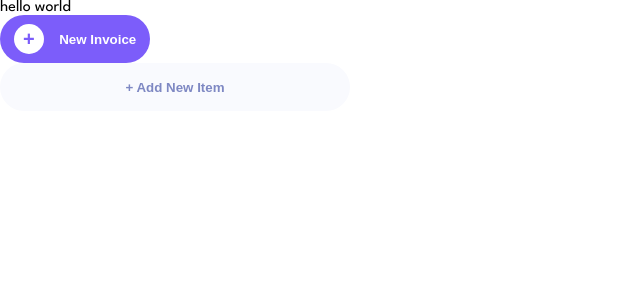
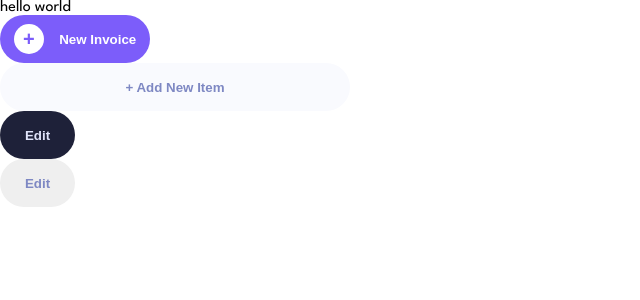
Before and after one commit to julie-ify/invoicease_frontend, a React (Create React App) app: page / in a window 1280 px wide. Shown: the top 300 px of the page, without its empty margins (0-640 px from the left). Built offline with nearby package versions, Linux system fonts and the light colour scheme; the HTML template or start-up script is replaced by a standard one.

Commit message:
Add more buttons

```diff
--- a/src/App.jsx
+++ b/src/App.jsx
@@ -16,8 +16,17 @@ function App() {
 						</span>
 					</div>
 				</Button>
+
 				<Button type="add-item" onClick={() => console.log('added 1 item')}>
 					<span className="font-bold">+ Add New Item</span>
+				</Button>
+
+				<Button type="edit-dark" onClick={() => console.log('added 1 item')}>
+					<span className="font-bold">Edit</span>
+				</Button>
+
+				<Button type="edit-light" onClick={() => console.log('added 1 item')}>
+					<span className="font-bold">Edit</span>
 				</Button>
 			</div>
 		</main>
--- a/src/component/Button.jsx
+++ b/src/component/Button.jsx
@@ -18,8 +18,11 @@ function Button({ onClick, type, children }) {
 		case 'delete':
 			buttonClass = 'danger-button';
 			break;
-		case 'edit':
-			buttonClass = 'edit-button';
+		case 'edit-light':
+			buttonClass = 'edit-light-button';
+			break;
+		case 'edit-dark':
+			buttonClass = 'edit-dark-button';
 			break;
 		case 'save':
 			buttonClass = 'danger-button';
--- a/src/styles/Button.css
+++ b/src/styles/Button.css
@@ -4,22 +4,22 @@
 	display: flex;
 	align-items: center;
 	justify-content: center;
-	width: 150px;
 	height: 48px;
 	border: none;
 	outline: none;
 	border-radius: 9999px;
+	cursor: pointer;
 }
 
 /* add invoice */
 .add-invoice-button {
+	width: 150px;
 	background-color: var(--primary-indigo-color);
 	color: var(--white-color);
 }
 
 .add-invoice-button:hover {
 	background-color: var(--secondary-indigo-color);
-	cursor: pointer;
 }
 
 .add-button-content {
@@ -54,5 +54,27 @@
 .add-item-button:hover {
 	background-color: var(--bright-indigo-color);
 	color: var(--tertiary-indigo-color);
-	cursor: pointer;
 }
+
+/* edit */
+.edit-dark-button {
+	width: 75px;
+	color: var(--bright-indigo-color);
+	background-color: var(--primary-black-color);
+}
+
+.edit-dark-button:hover {
+	background-color: var(--offwhite-color);
+	color: var(--bright-indigo-color);
+}
+
+.edit-light-button {
+	width: 75px;
+	color: var(--bright-indigo-color);
+	color: var(--tertiary-indigo-color);
+}
+
+.edit-light-button:hover {
+	background-color: var(--bright-indigo-color);
+	color: var(--tertiary-indigo-color);
+}
```
